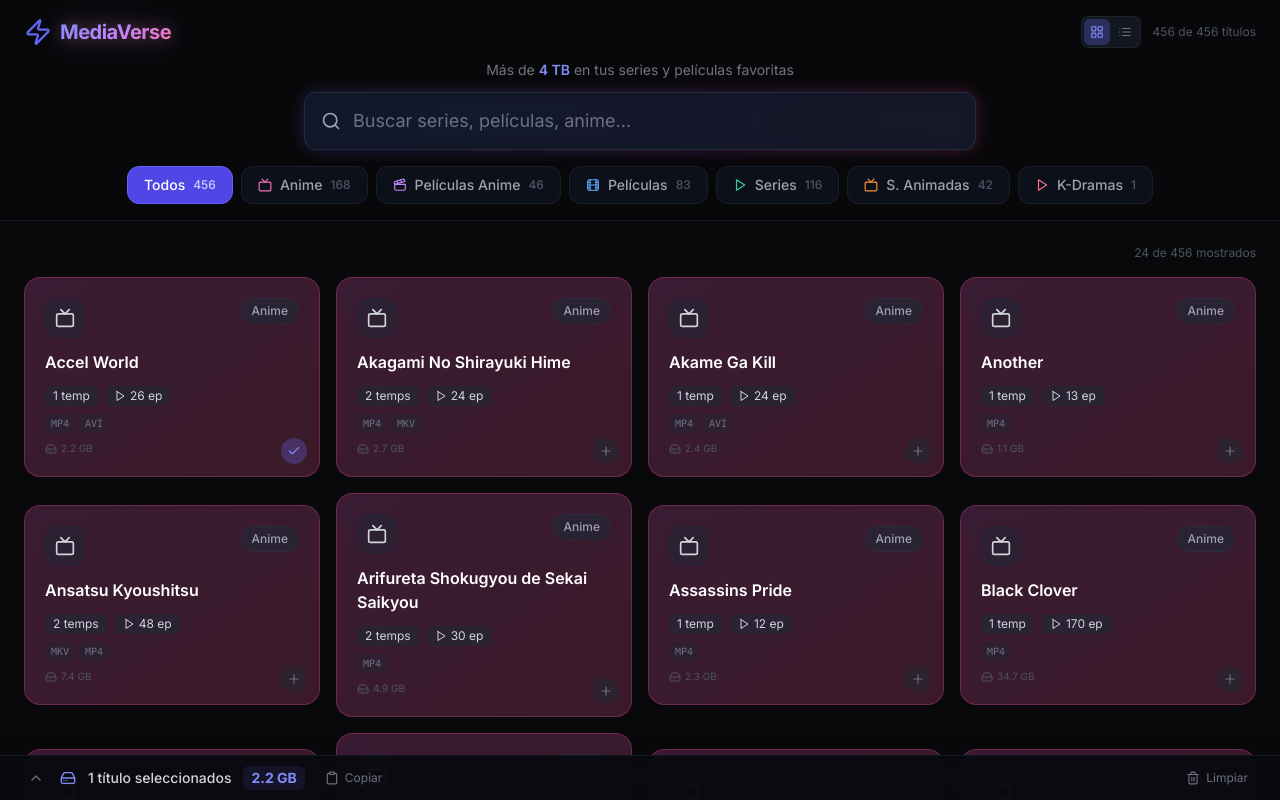
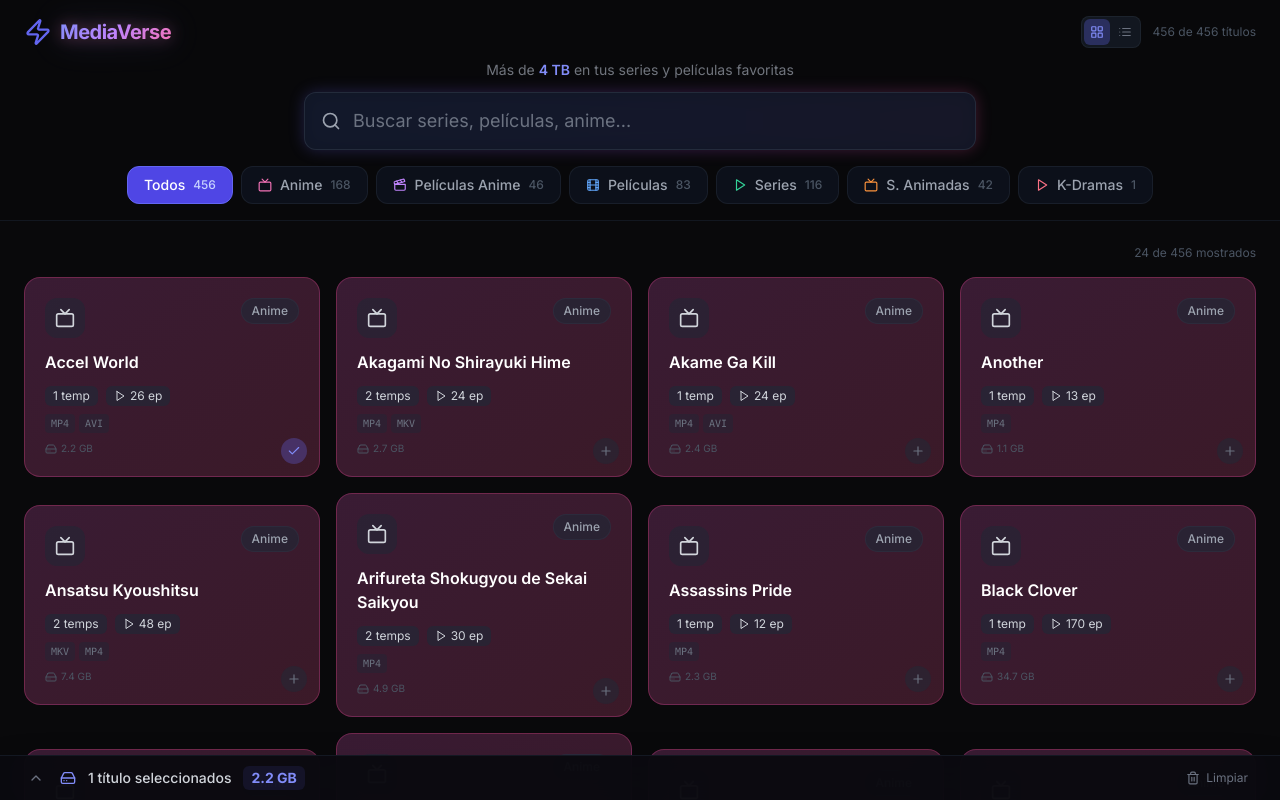
Before and after one commit to Ernesto581/MediaVerse, a Next.js app: page / in a window 1280 px wide. Both pictures are taken after a click on the button 294 px from the left and 451 px from the top of the page. Shown: the top 800 px of the page. Built offline with nearby package versions, Linux system fonts and the light colour scheme.

Commit message:
Quitar boton de copiar del panel de seleccion

```diff
--- a/src/components/SelectionDrawer.tsx
+++ b/src/components/SelectionDrawer.tsx
@@ -1,26 +1,13 @@
 'use client'
 
 import { useSelection } from '@/context/SelectionContext'
-import { X, HardDrive, Trash2, ChevronUp, ChevronDown, Clipboard, Check } from 'lucide-react'
+import { X, HardDrive, Trash2, ChevronUp, ChevronDown } from 'lucide-react'
 import { useState, useCallback } from 'react'
 
 export default function SelectionDrawer() {
   const { selected, totalFormatted, remove, clear } = useSelection()
   const [expanded, setExpanded] = useState(false)
-  const [copied, setCopied] = useState(false)
-
   const toggleExpand = useCallback(() => setExpanded((p) => !p), [])
-
-  const handleCopy = useCallback(async () => {
-    const formatSize = (item: typeof selected[0]) => {
-      return item.sizeFormatted || (item.sizeBytes ? (item.sizeBytes / (1024 * 1024 * 1024)).toFixed(1) + ' GB' : '—')
-    }
-    const lines = selected.map((item) => `${item.title}  •  ${formatSize(item)}`)
-    const text = `📀 MediaVerse — Lista de copia\n${'─'.repeat(40)}\n${lines.join('\n')}\n${'─'.repeat(40)}\nTotal: ${totalFormatted}`
-    await navigator.clipboard.writeText(text)
-    setCopied(true)
-    setTimeout(() => setCopied(false), 2000)
-  }, [selected, totalFormatted])
 
   if (selected.length === 0) return null
 
@@ -44,14 +31,6 @@
               <span className="text-sm font-bold text-indigo-400 bg-indigo-500/10 px-2 py-0.5 rounded-md">
                 {totalFormatted}
               </span>
-
-              <button
-                onClick={handleCopy}
-                className="flex items-center gap-1.5 text-xs text-gray-500 hover:text-indigo-400 transition-colors px-2 py-1 rounded-md hover:bg-indigo-500/10"
-              >
-                {copied ? <Check className="h-3.5 w-3.5 text-emerald-400" /> : <Clipboard className="h-3.5 w-3.5" />}
-                {copied ? 'Copiado!' : 'Copiar'}
-              </button>
             </div>
 
             <button
```
